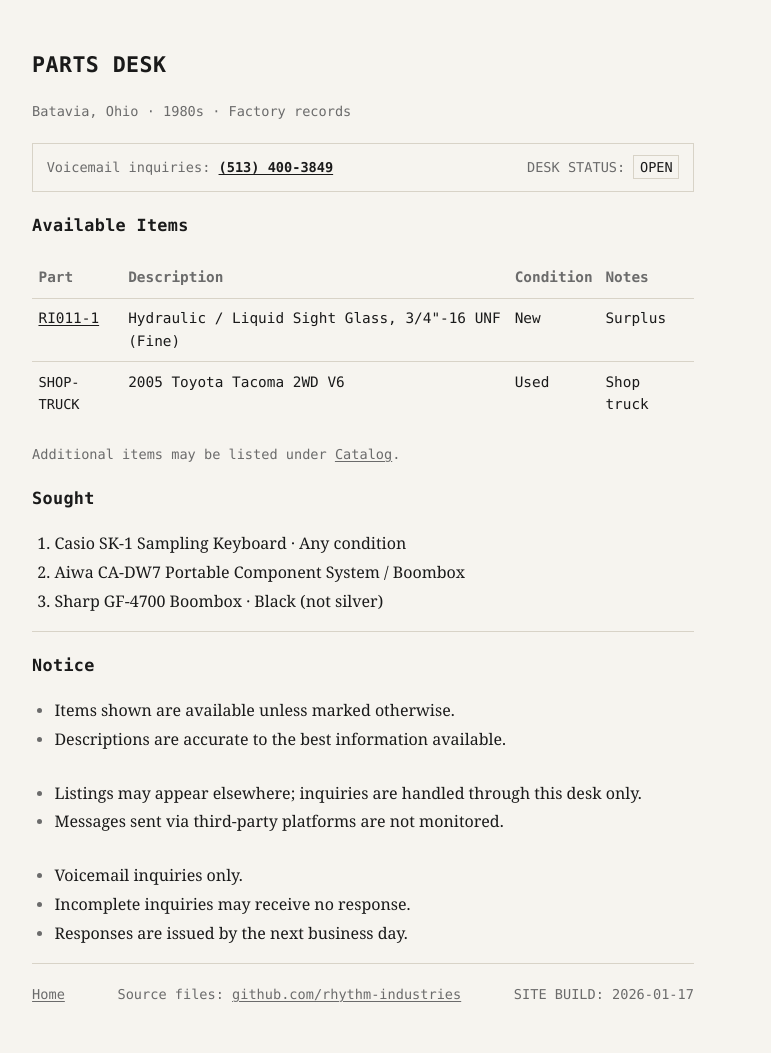
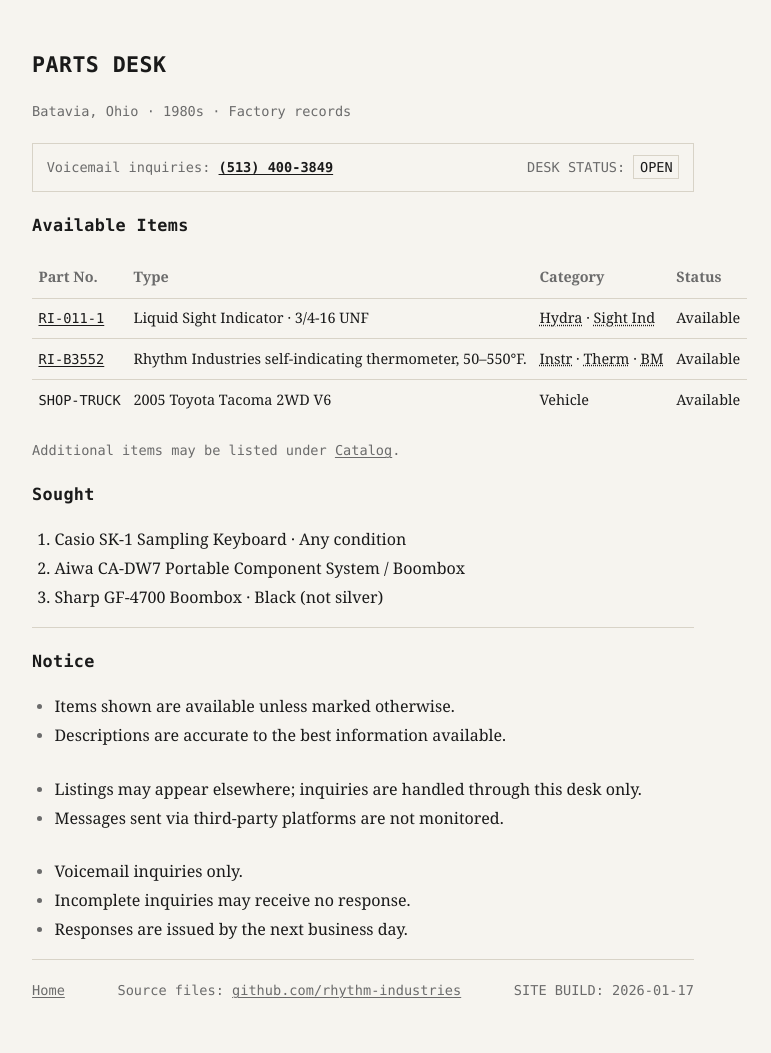
Before and after one commit to rhythm-industries/rhythm-industries, a Jekyll site: the page built from site/parts/index.md, in a window 1280 px wide. Shown: the whole page, without its empty margins (277-1048 px from the left). Built offline with Jekyll 4.4.1, drawn with Linux system fonts in a browser that asks for light colours.

Commit message:
simplify: moved abbrvs to site.data, make available parts data-driven

```diff
--- a/site/_catalog/RI-B3552.md
+++ b/site/_catalog/RI-B3552.md
@@ -5,7 +5,7 @@ h1:          RI-B3552
 part_number: RI-B3552
 description: Rhythm Industries self-indicating thermometer, 50–550°F.
 category:    Instrumentation · Thermometer · Bimetallic
-status:      Reference
+status:      Available
 specifications:
   - name: Temperature Range
     value: 50ºF – 550ºF (indicated)
--- /dev/null
+++ b/site/_data/abbrvs.yaml
@@ -0,0 +1,6 @@
+Instrumentation: Instr
+Thermometer: Therm
+Liquid-in-Glass: LIG
+Bimetallic: BM
+Hydraulics: Hydra
+"Sight Indicator": Sight Ind
--- a/site/catalog/index.md
+++ b/site/catalog/index.md
@@ -45,8 +38,8 @@ Absence from this catalog does not imply nonexistence.
       <td class="category">
         {% assign cats = item.category | split: " · " %}
         {% for cat in cats %}
-          {% if page.abbrvs[cat] %}
-            <abbr title="{{ cat }}">{{ page.abbrvs[cat] }}</abbr>
+          {% if site.data.abbrvs[cat] %}
+            <abbr title="{{ cat }}">{{ site.data.abbrvs[cat] }}</abbr>
           {% else %}
             {{ cat }}
           {% endif %}
--- a/site/parts/index.md
+++ b/site/parts/index.md
@@ -23,27 +23,42 @@ no_top_rule: true
 
 ## Available Items
 
-<table>
+<table class="catalog-table">
   <thead>
     <tr>
-      <th>Part</th>
-      <th>Description</th>
-      <th>Condition</th>
-      <th>Notes</th>
+      <th>Part No.</th>
+      <th>Type</th>
+      <th>Category</th>
+      <th>Status</th>
     </tr>
   </thead>
   <tbody>
+    {% assign items = site.catalog | sort: "title" | where: "status", "Available" %}
+    {% for item in items %}
     <tr>
-      <td><a href="/catalog/RI011-1/">RI011-1</a></td>
-      <td>Hydraulic / Liquid Sight Glass, 3/4"-16 UNF (Fine)</td>
-      <td>New</td>
-      <td>Surplus</td>
+      <td>
+        <a href="{{ item.url | relative_url }}"><code>{{ item.h1 }}</code></a>
+      </td>
+      <td>{{ item.description }}</td>
+      <td class="category">
+        {% assign cats = item.category | split: " · " %}
+        {% for cat in cats %}
+          {% if site.data.abbrvs[cat] %}
+            <abbr title="{{ cat }}">{{ site.data.abbrvs[cat] }}</abbr>
+          {% else %}
+            {{ cat }}
+          {% endif %}
+          {% unless forloop.last %} · {% endunless %}
+        {% endfor %}
+      </td>
+      <td>{{ item.status }}</td>
     </tr>
+    {% endfor %}
     <tr>
       <td><code>SHOP-TRUCK</code></td>
       <td>2005 Toyota Tacoma 2WD V6</td>
-      <td>Used</td>
-      <td>Shop truck</td>
+      <td>Vehicle</td>
+      <td>Available</td>
     </tr>
   </tbody>
 </table>
```
Also changed, not shown: other parts of site/catalog/index.md (+0 -7 lines).
